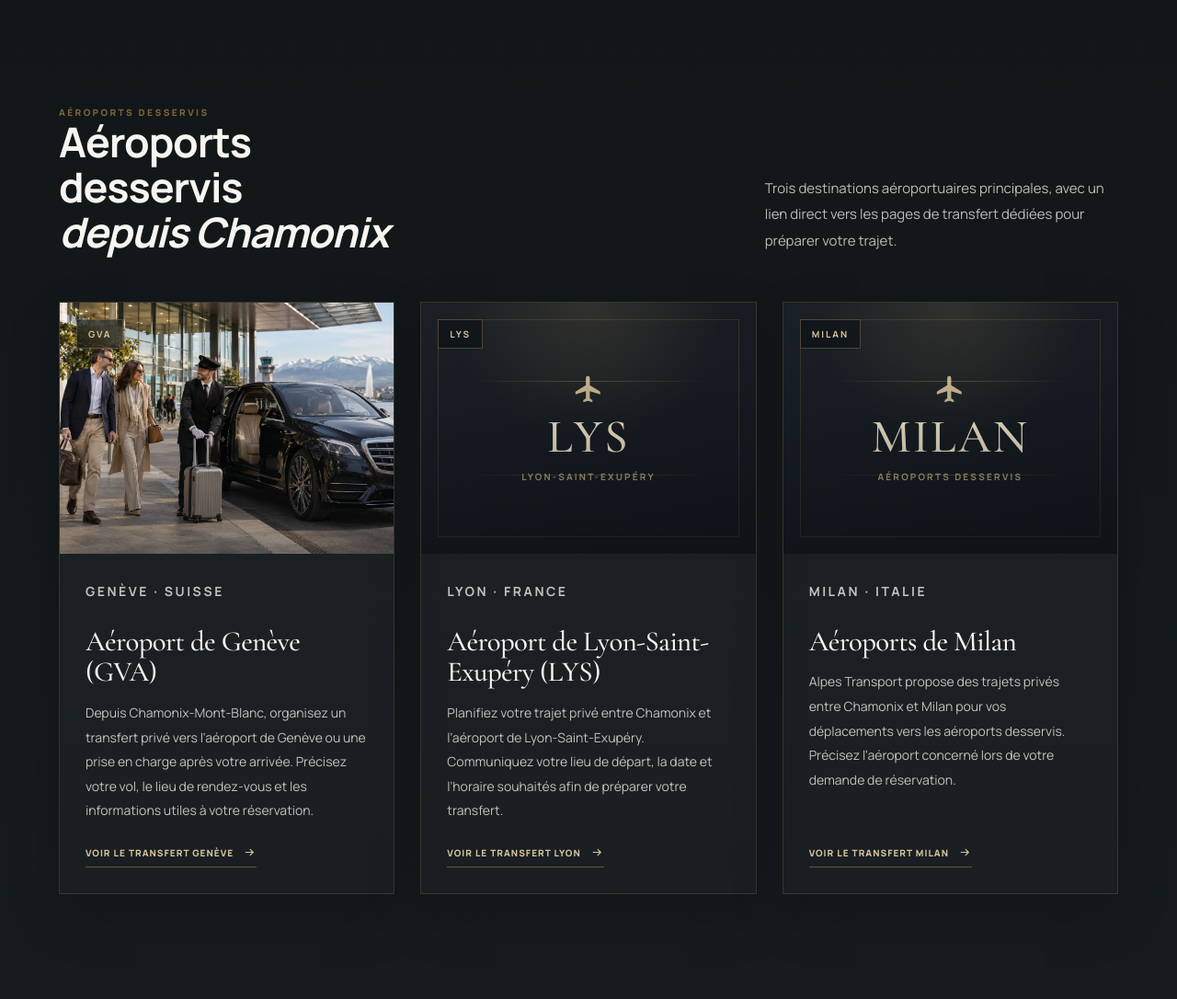
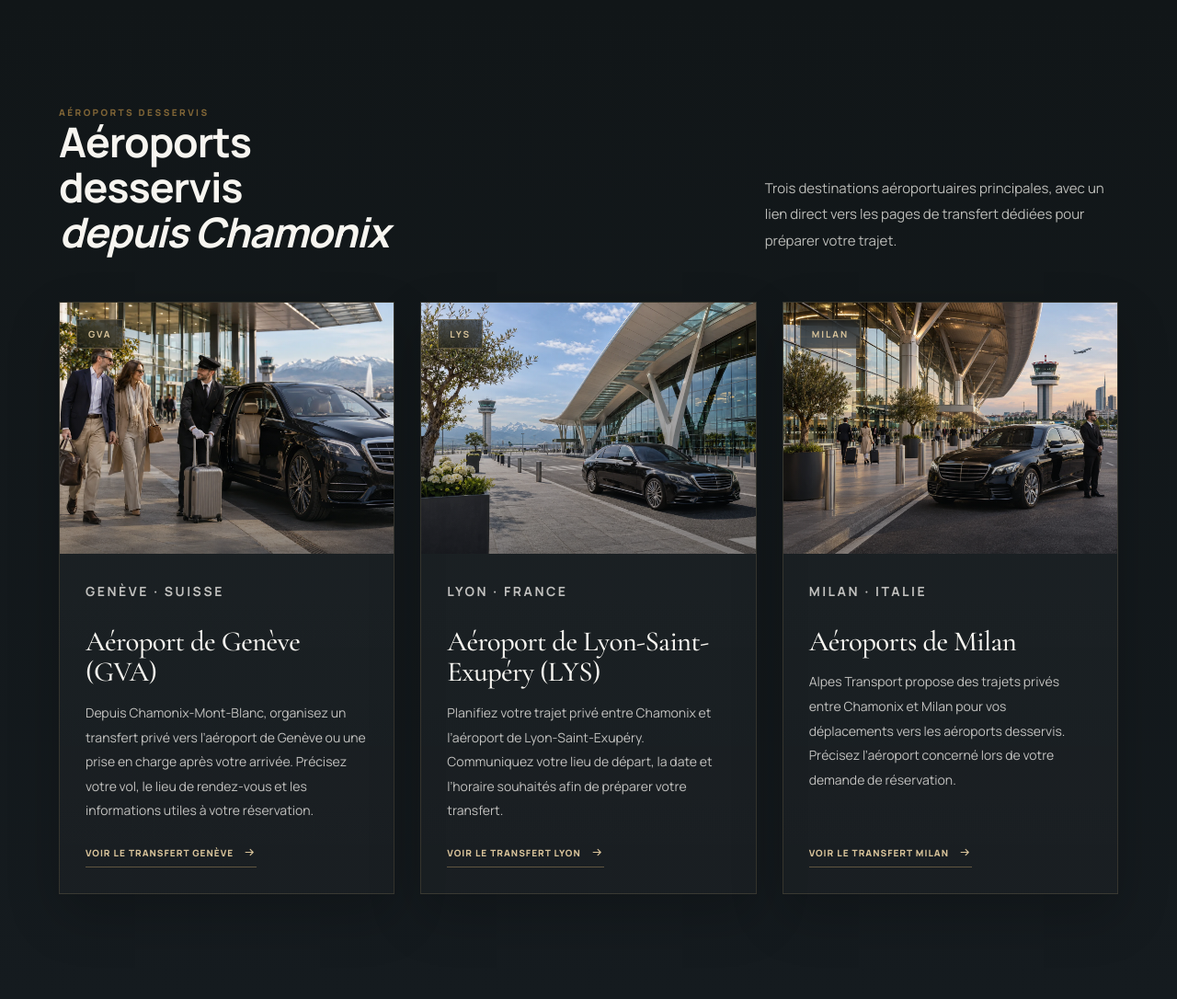
Before and after one commit to hudson661523-afk/Alpes, a PHP site: page /transferts-aeroport/index.php in a window 1280 px wide. Shown: the part 1240-2326 px from the top of the page at 92% size. Run offline with PHP 8.4, Linux system fonts and the light colour scheme.

Commit message:
Add Lyon and Milan airport images to transferts page

```diff
--- a/transferts-aeroport/index.php
+++ b/transferts-aeroport/index.php
@@ -100,13 +100,8 @@ $schemaExtra = [
                     </article>
 
                     <article class="ta-airport-card">
-                        <div class="ta-airport-media ta-airport-visual">
-                            <div class="ta-visual-panel" aria-hidden="true">
-                                <div class="ta-visual-lines"></div>
-                                <svg class="ta-visual-plane" viewBox="0 0 24 24" focusable="false"><path d="M21 16v-2l-8-5V3.5a1.5 1.5 0 0 0-3 0V9l-8 5v2l8-2.5V19l-2 1.5V22l3.5-1 3.5 1v-1.5L13 19v-5.5l8 2.5Z" fill="currentColor"/></svg>
-                                <span class="ta-visual-code">LYS</span>
-                                <span class="ta-visual-name">Lyon-Saint-Exupéry</span>
-                            </div>
+                        <div class="ta-airport-media">
+                            <img src="<?= e(asset('images/alpes-lyon-saint-exupery-airport.webp')) ?>" alt="Illustration d’un transfert privé à l’aéroport de Lyon-Saint-Exupéry" width="1448" height="1086" loading="lazy" decoding="async">
                             <span class="ta-airport-code">LYS</span>
                         </div>
                         <div class="ta-airport-body">
@@ -121,13 +116,8 @@ $schemaExtra = [
                     </article>
 
                     <article class="ta-airport-card">
-                        <div class="ta-airport-media ta-airport-visual">
-                            <div class="ta-visual-panel" aria-hidden="true">
-                                <div class="ta-visual-lines"></div>
-                                <svg class="ta-visual-plane" viewBox="0 0 24 24" focusable="false"><path d="M21 16v-2l-8-5V3.5a1.5 1.5 0 0 0-3 0V9l-8 5v2l8-2.5V19l-2 1.5V22l3.5-1 3.5 1v-1.5L13 19v-5.5l8 2.5Z" fill="currentColor"/></svg>
-                                <span class="ta-visual-code">MILAN</span>
-                                <span class="ta-visual-name">Aéroports desservis</span>
-                            </div>
+                        <div class="ta-airport-media">
+                            <img src="<?= e(asset('images/alpes-milan-airports.webp')) ?>" alt="Illustration d’un service de chauffeur privé pour les aéroports de Milan" width="1448" height="1086" loading="lazy" decoding="async">
                             <span class="ta-airport-code">MILAN</span>
                         </div>
                         <div class="ta-airport-body">
```
Also changed, not shown: assets/images/alpes-lyon-saint-exupery-airport.webp (added), assets/images/alpes-milan-airports.webp (added).
